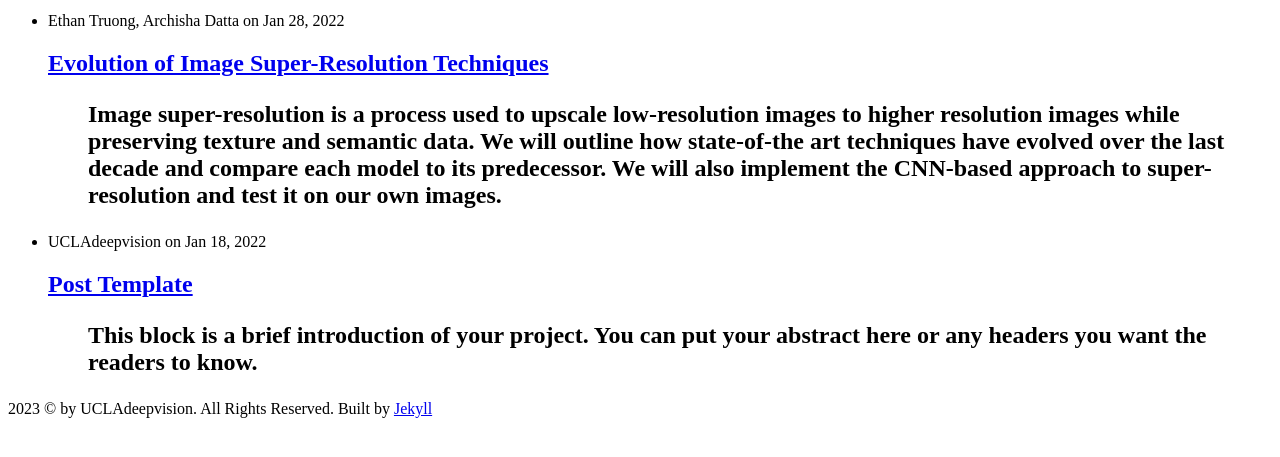
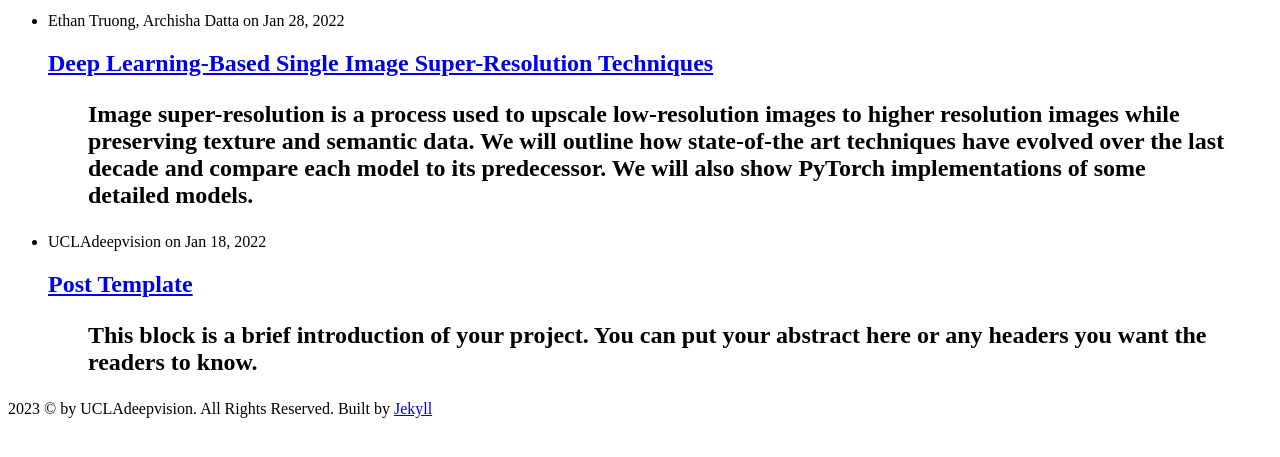
Before and after one commit to UCLAdeepvision/CS188-Projects-2023Winter, a Jekyll site: the page built from index.html, in a window 1280 px wide, cut to the strip 212-669 px from the top of the page. Built offline with Jekyll 4.4.1, drawn with Linux system fonts in a browser that asks for light colours.

Commit message:
Change page name and description.

```diff
--- a/_posts/2022-01-27-team35-super-resolution.md
+++ b/_posts/2022-01-27-team35-super-resolution.md
@@ -1,12 +1,12 @@
 ---
 layout: post
 comments: true
-title: Evolution of Image Super-Resolution Techniques
+title: Deep Learning-Based Single Image Super-Resolution Techniques
 author: Ethan Truong, Archisha Datta
 date: 2022-01-28
 ---
 
-> Image super-resolution is a process used to upscale low-resolution images to higher resolution images while preserving texture and semantic data. We will outline how state-of-the art techniques have evolved over the last decade and compare each model to its predecessor. We will also implement the CNN-based approach to super-resolution and test it on our own images.
+> Image super-resolution is a process used to upscale low-resolution images to higher resolution images while preserving texture and semantic data. We will outline how state-of-the art techniques have evolved over the last decade and compare each model to its predecessor. We will also show PyTorch implementations of some detailed models.
 
 <!--more-->
 
```
